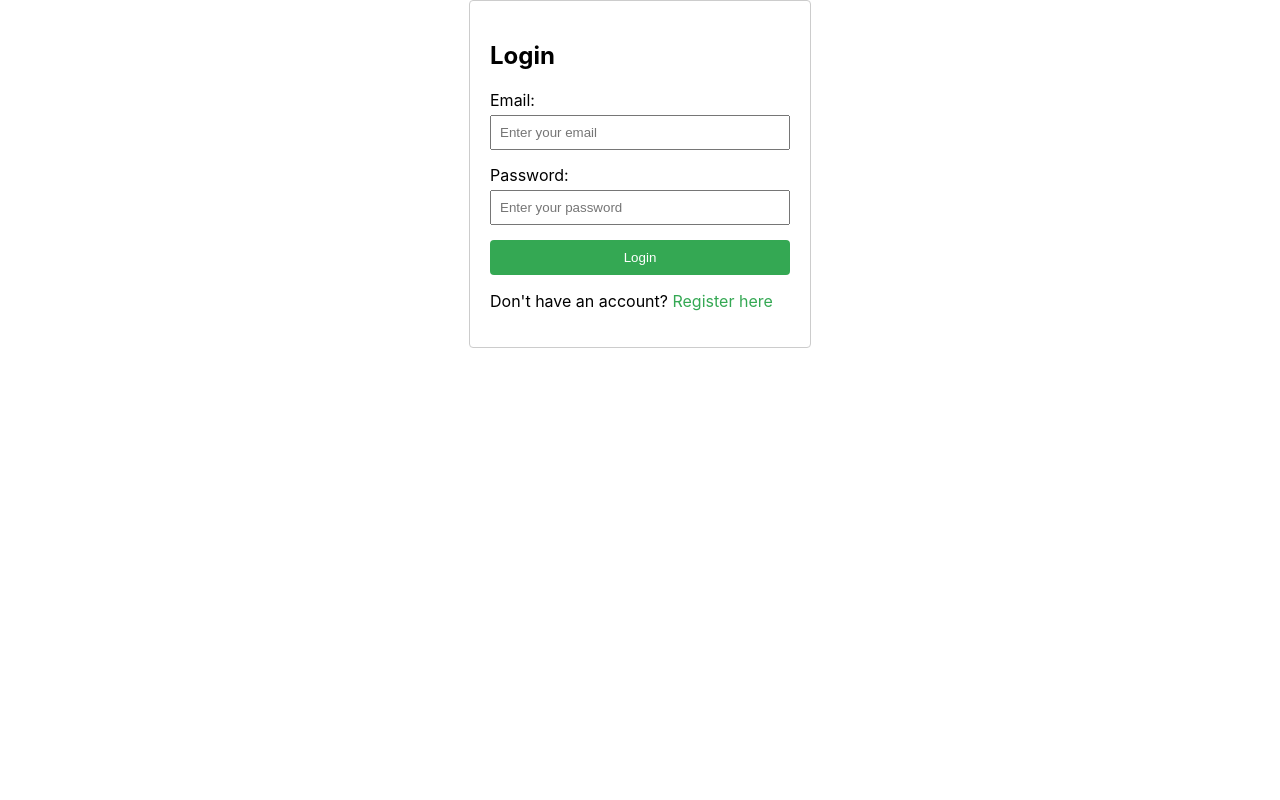
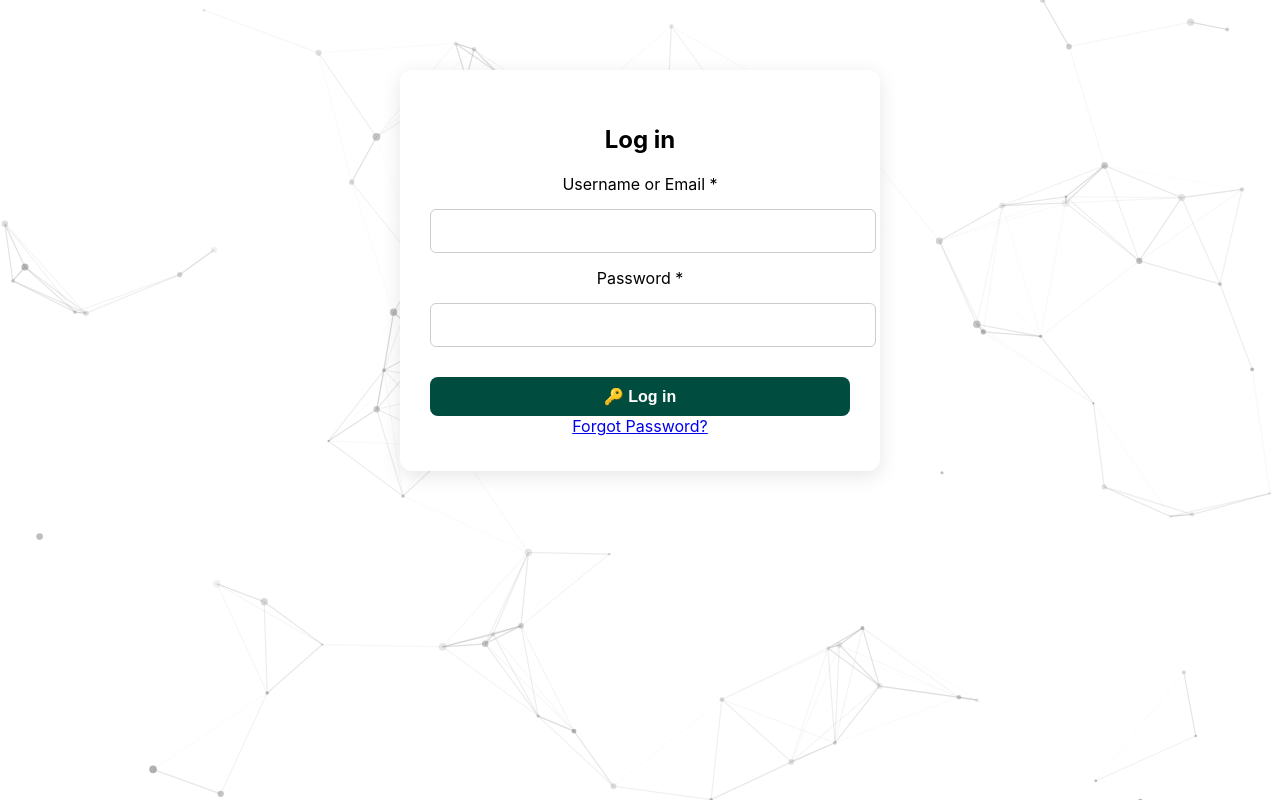
Before and after one commit to mohan-veer/UFPeerAssist, a React (Create React App) app in the folder frontend/: page /login in a window 1280 px wide. Built offline with nearby package versions, Linux system fonts and the light colour scheme.

Commit message:
UFPA-107: adding code the for login page in react

```diff
--- a/frontend/package.json
+++ b/frontend/package.json
@@ -8,7 +8,10 @@
     "react": "^19.0.0",
     "react-dom": "^19.0.0",
     "react-router-dom": "^7.1.5",
-    "react-scripts": "5.0.1",
+    "react-scripts": "^5.0.1",
+    "react-tsparticles": "^2.12.2",
+    "tsparticles-engine": "^2.12.0",
+    "tsparticles-slim": "^2.12.0",
     "web-vitals": "^4.2.4"
   },
   "scripts": {
--- a/frontend/src/components/Login.jsx
+++ b/frontend/src/components/Login.jsx
@@ -1,71 +1,65 @@
 import React, { useState } from "react";
-import axios from "axios";
 import { useNavigate } from "react-router-dom";
-import "../styles/Login.css";
+import "./../styles/LoginPage.css";
+import ParticleBackgroundOtherScreens from "./ParticleBackgroundOtherScreens";
+// import Navbar from "./Navbar";
 
-function Login() {
-  const [email, setEmail] = useState("");
-  const [password, setPassword] = useState("");
-  const [error, setError] = useState(null);
+const LoginPage = () => {
+  const [formData, setFormData] = useState({ username: "", password: "" });
+  const [error, setError] = useState("");
   const navigate = useNavigate();
+
+  const handleChange = (e) => {
+    setFormData({ ...formData, [e.target.name]: e.target.value });
+  };
 
   const handleSubmit = async (e) => {
     e.preventDefault();
-    setError(null);
+    setError("");
+
     try {
-      const response = await axios.post("http://localhost:8080/login", {
-        email,
-        password,
+      const response = await fetch("http://localhost:8080/login", {
+        method: "POST",
+        headers: { "Content-Type": "application/json" },
+        body: JSON.stringify(formData),
       });
-      console.log(response.data);
-      // After a successful login, route the user to the dashboard or another protected page.
-      navigate("/dashboard");
+
+      if (response.ok) {
+        const data = await response.json();
+        localStorage.setItem("token", data.token);
+        navigate("/dashboard");
+      } else {
+        const errorData = await response.json();
+        setError(errorData.message || "Invalid credentials.");
+      }
     } catch (err) {
-      console.error(err);
-      setError("Login failed. Please check your credentials.");
+      setError("Something went wrong. Please try again.");
     }
   };
 
   return (
+    // <div className="navbar">
+    //     <Navbar/>
+    <div className="login-page">
+      <ParticleBackgroundOtherScreens/>
     <div className="login-container">
-      <h2>Login</h2>
-      {error && <p className="error-msg">{error}</p>}
+      <h2>Log in</h2>
       <form onSubmit={handleSubmit}>
-        <div className="form-group">
-          <label>Email:</label>
-          <input
-            type="email"
-            value={email}
-            placeholder="Enter your email"
-            required
-            onChange={(e) => setEmail(e.target.value)}
-          />
+        <label>Username or Email *</label>
+        <input type="text" name="username" value={formData.username} onChange={handleChange} required />
+        <label>Password *</label>
+        <input type="password" name="password" value={formData.password} onChange={handleChange} required />
+        <button type="submit">🔑 Log in</button>
+      </form>
+        {/* ✅ Forgot Password Link */}
+        <div className="forgot-password">
+          <a href="/reset">Forgot Password?</a>
         </div>
-        <div className="form-group">
-          <label>Password:</label>
-          <input
-            type="password"
-            value={password}
-            placeholder="Enter your password"
-            required
-            onChange={(e) => setPassword(e.target.value)}
-          />
-        </div>
-        <button type="submit">Login</button>
-      </form>
-      <p>
-        Don't have an account?{" "}
-        <span
-          className="link"
-          onClick={() => {
-            navigate("/register");
-          }}
-        >
-          Register here
-        </span>
-      </p>
+      {error && <p className="error">{error}</p>}
     </div>
+    </div>
+    // </div>
   );
-}
+};
 
-export default Login;
+export default LoginPage;
--- /dev/null
+++ b/frontend/src/components/ParticleBackgroundOtherScreens.jsx
@@ -0,0 +1,80 @@
+import React from "react";
+import Particles from "react-tsparticles";
+import { loadSlim } from "tsparticles-slim";
+
+const ParticleBackground = () => {
+  const particlesInit = async (engine) => {
+    await loadSlim(engine);
+  };
+
+  return (
+    <Particles
+      id="tsparticles"
+      init={particlesInit}
+      options={{
+        background: {
+          color: "transparent",
+        },
+        particles: {
+          number: {
+            value: 90, // Slightly increased count
+            density: {
+              enable: true,
+              value_area: 900, // Keeps spread balanced
+            },
+          },
+          color: {
+            value: "#7d7d7d", // 🟠 Slightly darker gray for visibility
+          },
+          shape: {
+            type: "circle",
+          },
+          opacity: {
+            value: 0.6, // 🟠 Increased opacity for better visibility
+            random: true,
+          },
+          size: {
+            value: 4, // Slightly larger particles
+            random: true,
+          },
+          links: {
+            enable: true,
+            distance: 150,
+            color: "#a3a3a3", // 🟠 Soft gray for smooth appearance
+            opacity: 0.5, // 🟠 Made slightly more visible
+            width: 1.2,
+          },
+          move: {
+            enable: true,
+            speed: 0.3, // Keeps movement slow and smooth
+            direction: "none",
+            random: false,
+            straight: false,
+            out_mode: "out",
+          },
+        },
+        interactivity: {
+          events: {
+            onHover: {
+              enable: true,
+              mode: "repulse",
+            },
+            onClick: {
+              enable: true,
+              mode: "push",
+            },
+          },
+          modes: {
+            repulse: {
+              distance: 120,
+              duration: 0.4,
+            },
+          },
+        },
+        detectRetina: true,
+      }}
+    />
+  );
+};
+
+export default ParticleBackground;
--- a/frontend/src/styles/Login.css
+++ /dev/null
@@ -1,46 +0,0 @@
-.login-container {
-    width: 300px;
-    margin: 0 auto;
-    padding: 20px;
-    border: 1px solid #ccc;
-    border-radius: 4px;
-  }
-
-  .form-group {
-    margin-bottom: 15px;
-  }
-
-  .form-group label {
-    display: block;
-    margin-bottom: 5px;
-  }
-
-  .form-group input {
-    width: 100%;
-    padding: 8px;
-    box-sizing: border-box;
-  }
-
-  button {
-    width: 100%;
-    padding: 10px;
-    background-color: #4285f4;
-    color: white;
-    border: none;
-    border-radius: 4px;
-    cursor: pointer;
-  }
-
-  button:hover {
-    background-color: #357ae8;
-  }
-
-  .error-msg {
-    color: red;
-    margin-bottom: 10px;
-  }
-
-  .link {
-    color: #4285f4;
-    cursor: pointer;
-  }
--- /dev/null
+++ b/frontend/src/styles/LoginPage.css
@@ -0,0 +1,67 @@
+/* 🔹 Full-Page Styling */
+.login-page {
+  position: fixed;
+  width: 100vw;
+  height: 100vh;
+  display: flex;
+  align-items: center;
+  justify-content: flex-start; /* ✅ Pushes form higher */
+  background: transparent;
+  flex-direction: column;
+  padding-top: 70px; /* ✅ Adjust this value to fine-tune position */
+}
+
+/* 🔹 Centered Login Form */
+.login-container {
+  position: relative;
+  max-width: 420px;
+  width: 90%;
+  padding: 35px 30px;
+  background: white;
+  border-radius: 12px;
+  box-shadow: 0px 5px 20px rgba(0, 0, 0, 0.1);
+  text-align: center;
+}
+
+/* 🔹 Centered Heading */
+.center-heading {
+  font-size: 28px;
+  font-weight: bold;
+  color: #1b2a4e;
+  margin-bottom: 15px;
+}
+
+/* 🔹 Fix Form Fields */
+.login-container form {
+  display: flex;
+  flex-direction: column;
+  gap: 15px;
+}
+
+/* 🔹 Fix Input Fields */
+.login-container input {
+  width: 100%;
+  padding: 12px;
+  border: 1px solid #ccc;
+  border-radius: 6px;
+  font-size: 16px;
+}
+
+/* 🔹 Fix Button */
+.login-container button {
+  width: 100%;
+  padding: 10px;
+  margin-top: 15px;
+  background: #004d40;
+  color: white;
+  font-size: 16px;
+  font-weight: bold;
+  border: none;
+  cursor: pointer;
+  border-radius: 8px;
+  transition: 0.3s;
+}
+
+.login-container button:hover {
+    background: #00332e;
+}
```
Also changed, not shown: 1 other file (tests, documents, lock files or other folders).
